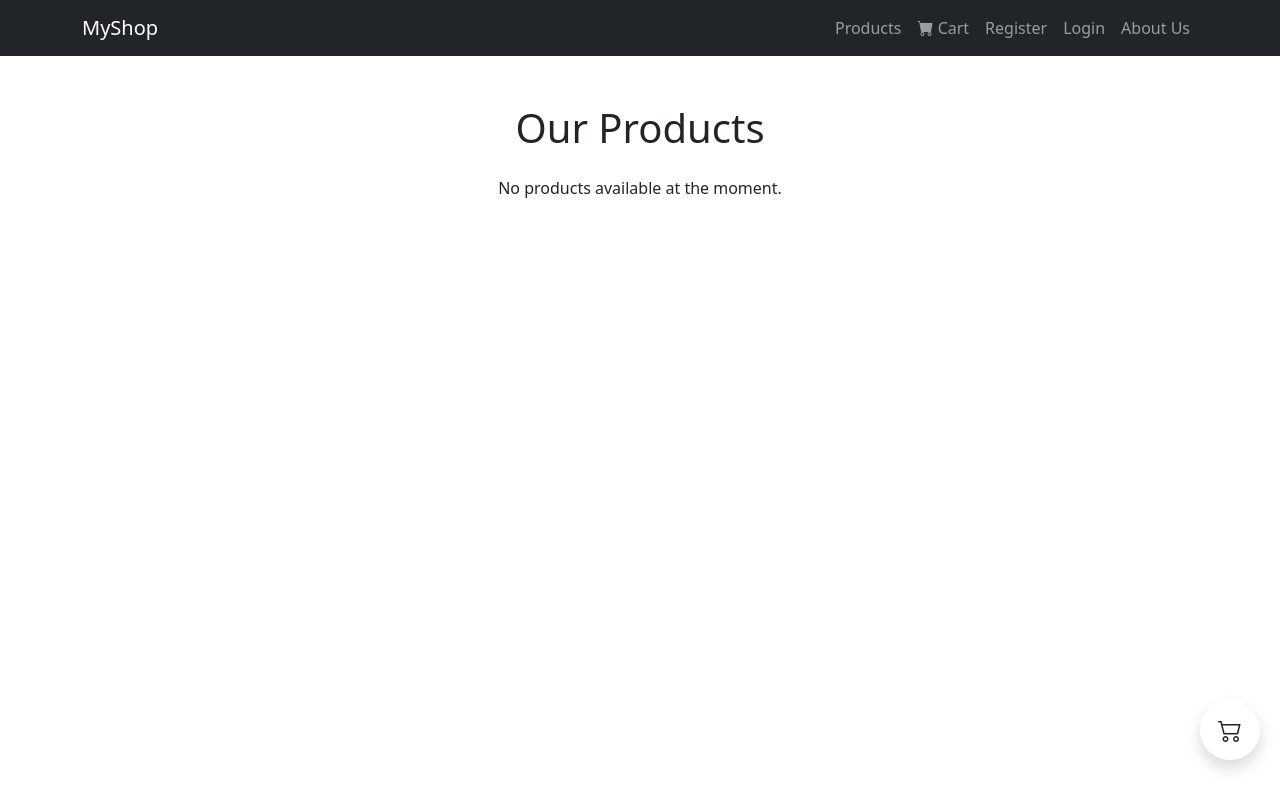
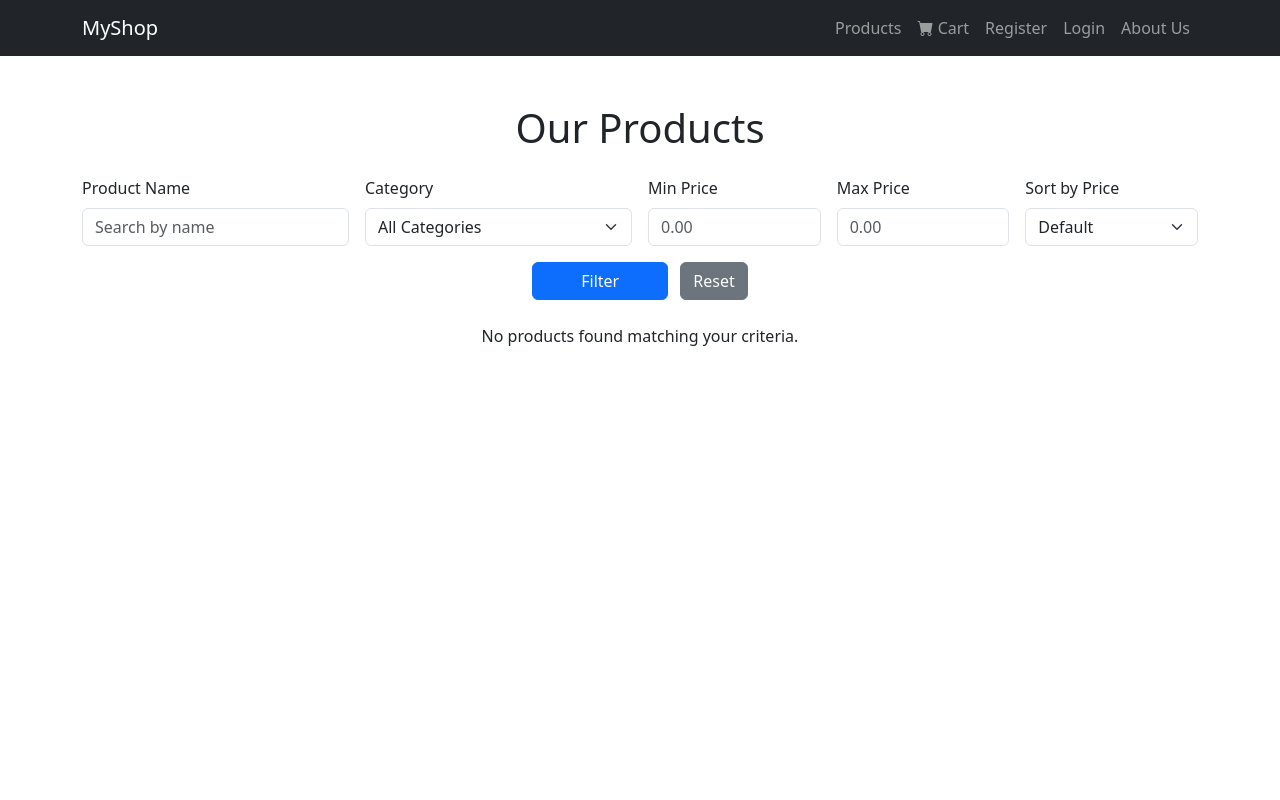
Before and after one commit to islembriki/makeup_project, a Symfony app: template templates/product/list.html.twig in a window 1280 px wide. Run offline with Twig, Linux system fonts and the light colour scheme; the template is opened without the code that fills it, so the values that code supplies are empty; some libraries are stand-ins or nearby versions.

Commit message:
belkis added the filters for the products

```diff
--- a/templates/home/index.html.twig
+++ b/templates/home/index.html.twig
@@ -14,6 +14,7 @@
     </div>
     <section id="get-in-touch" class="text-center p-5 bg-light">
         <h2>Let's stay connected!</h2>
-        <p>📧 For any questions or inquiries feel free to reach us on  : hashandhashbrand@gmail.com</p>
+        <p>Click <a href="{{ path('app_aboutus') }}">here</a> if you want to learn more about us or contact us directly!</p>
+
     </section>
 {% endblock %}
--- a/templates/product/list.html.twig
+++ b/templates/product/list.html.twig
@@ -6,23 +6,69 @@
 <div class="container py-5">
     <h1 class="mb-4 text-center">Our Products</h1>
 
+    <form method="get" class="mb-4">
+        <div class="row g-3 align-items-end">
+
+            <!-- Product Name Filter -->
+            <div class="col-md-3">
+                <label for="name" class="form-label">Product Name</label>
+                <input type="text" id="name" name="name" class="form-control" value="{{ search_name|default('') }}" placeholder="Search by name">
+            </div>
+
+            <!-- Category Filter -->
+            <div class="col-md-3">
+                <label for="category" class="form-label">Category</label>
+                <select id="category" name="category" class="form-select">
+                    <option value="">All Categories</option>
+                    {% for cat in categories %}
+                        <option value="{{ cat.id }}" {% if search_category == cat.id %}selected{% endif %}>{{ cat.name }}</option>
+                    {% endfor %}
+                </select>
+            </div>
+
+            <!-- Min Price Filter -->
+            <div class="col-md-2">
+                <label for="minPrice" class="form-label">Min Price</label>
+                <input type="number" step="0.01" id="minPrice" name="minPrice" class="form-control" value="{{ search_minPrice|default('') }}" placeholder="0.00">
+            </div>
+
+            <!-- Max Price Filter -->
+            <div class="col-md-2">
+                <label for="maxPrice" class="form-label">Max Price</label>
+                <input type="number" step="0.01" id="maxPrice" name="maxPrice" class="form-control" value="{{ search_maxPrice|default('') }}" placeholder="0.00">
+            </div>
+
+            <!-- Price Order Filter -->
+            <div class="col-md-2">
+                <label for="priceOrder" class="form-label">Sort by Price</label>
+                <select id="priceOrder" name="priceOrder" class="form-select">
+                    <option value="" {% if not search_priceOrder %}selected{% endif %}>Default</option>
+                    <option value="ASC" {% if search_priceOrder == 'ASC' %}selected{% endif %}>Low to High</option>
+                    <option value="DESC" {% if search_priceOrder == 'DESC' %}selected{% endif %}>High to Low</option>
+                </select>
+            </div>
+
+        </div>
+
+        <div class="mt-3 text-center">
+            <button type="submit" class="btn btn-primary px-5">Filter</button>
+            <a href="{{ path('product_list') }}" class="btn btn-secondary ms-2">Reset</a>
+        </div>
+    </form>
+
     {% if products is empty %}
-        <p class="text-center">No products available at the moment.</p>
+        <p class="text-center">No products found matching your criteria.</p>
     {% else %}
         <div class="row row-cols-1 row-cols-md-3 g-4">
             {% for product in products %}
                 <div class="col">
                     <div class="card h-100 shadow-sm">
-                        {# Check if the product has an image file. If yes, display the product image. #}
-                        {#{% if product.imageFile %}#}
-                            {#<img src="{{ asset('uploads/products/' ~ product.image) }}" class="card-img-top" alt="{{ product.name }}">#}
-                        {#{% else %}#}
-                            {# No image file for this product. #}
-                        {#{% endif %}#}
-                        <img src="{{ asset('images/products/' ~ product.image )}}" class="card-img-top" alt="No image available">
+
+                        <img src="{{ asset('images/products/' ~ product.image) }}" class="card-img-top" alt="Image of {{ product.name }}">
                         <div class="card-body d-flex flex-column">
                             <h5 class="card-title">{{ product.name }}</h5>
                             <p class="card-text text-truncate">{{ product.description }}</p>
+                            <p><small class="text-muted">Category: {{ product.category.name }}</small></p>
                             <div class="mt-auto">
                                 <p class="fw-bold">${{ product.price|number_format(2, '.', ',') }}</p>
                                 <a href="{{ path('product_show', {'id': product.id}) }}" class="btn btn-primary w-100">View details</a>
@@ -34,10 +80,4 @@
         </div>
     {% endif %}
 </div>
-    <a href="{{ path('cart_index') }}"
-       class="position-fixed shadow d-flex justify-content-center align-items-center"
-       style="bottom: 40px; right: 20px; width: 60px; height: 60px; border-radius: 50%; z-index: 999;background-color: white;">
-        <i class="bi bi-cart2 fs-4 text-dark"></i>
-    </a>
-
-{%  endblock %}
+{% endblock %}
```
Also changed, not shown: src/Controller/ProductController.php (+34 -3 lines), src/Repository/ProductRepository.php (+25 -8 lines), templates/cart/index.html.twig (+10 -0 lines).
